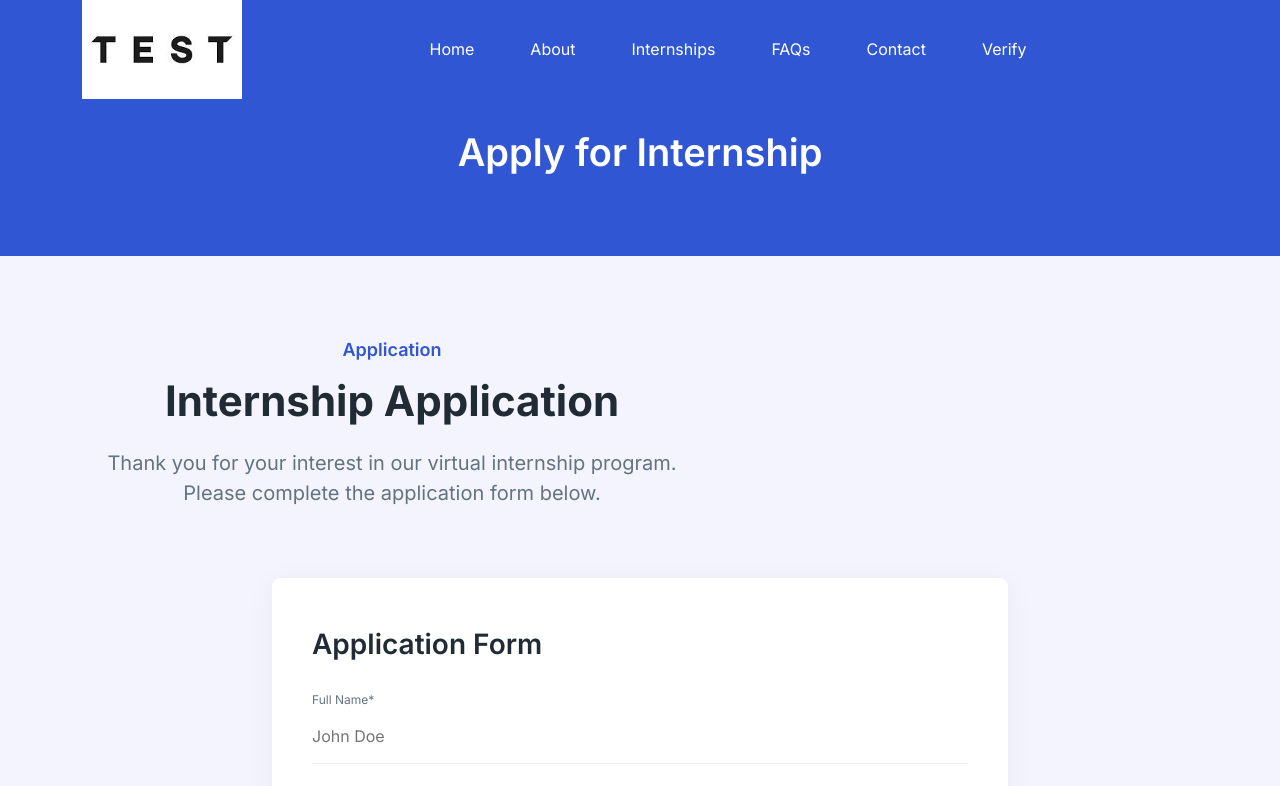
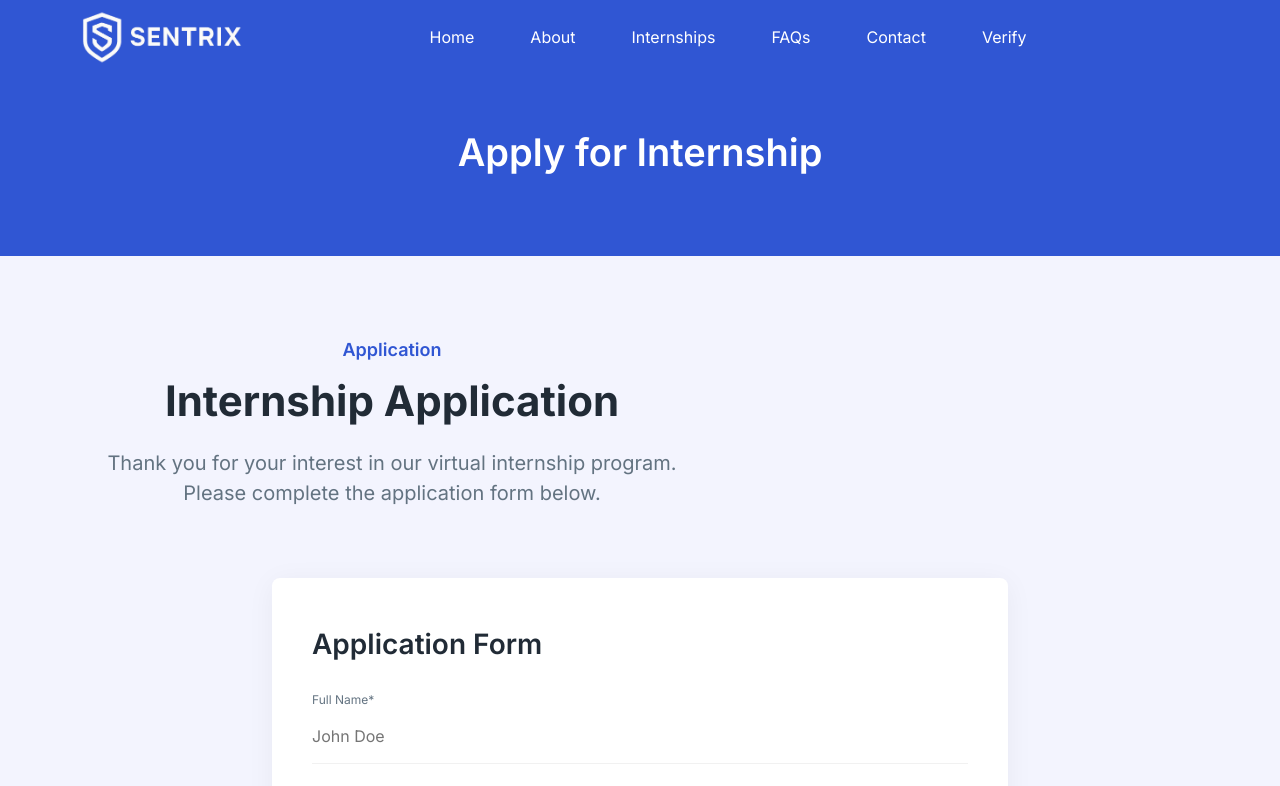
Before and after one commit to FINUSAM/Project-Virutal-Internship, a website: page apply.html in a window 1280 px wide. Shown: the top 786 px of the page. Drawn offline with nearby package versions, Linux system fonts and the light colour scheme.

Commit message:
logo corrected

```diff
--- a/apply.html
+++ b/apply.html
@@ -27,7 +27,7 @@
                 <div class="col-lg-12">
                     <nav class="navbar navbar-expand-lg">
                         <a class="navbar-brand" href="/">
-                     <img src="assets/images/logo/logo.jpg" alt="Logo">
+                     <img src="assets/images/logo/logo-white.png" alt="Logo">
                   </a>
                         <button class="navbar-toggler">
                      <span class="toggler-icon"> </span>
@@ -156,7 +156,7 @@
                     <div class="col-xl-3 col-lg-4 col-md-6">
                         <div class="ud-widget">
                             <a href="/" class="ud-footer-logo">
-                        <img src="assets/images/logo/logo.jpg" alt="logo">
+                        <img src="assets/images/logo/logo-white.png" alt="logo">
                      </a>
                             <p class="ud-widget-desc">
                                 A virtual internship platform built by a team of passionate educators and entrepreneurs who are committed to transforming the way people learn and grow.
--- a/assets/js/main.js
+++ b/assets/js/main.js
@@ -15,9 +15,9 @@
 
         // === logo change
         if (ud_header.classList.contains("sticky")) {
-            logo.src = "assets/images/logo/logo-2.svg";
+            logo.src = "assets/images/logo/logo-black.png";
         } else {
-            logo.src = "assets/images/logo/logo.jpg";
+            logo.src = "assets/images/logo/logo-white.png";
         }
 
         // show or hide the back-top-top button
```
Also changed, not shown: adminoly.html (+1 -1 lines), code-of-conduct.html (+1 -1 lines), index.html (+2 -2 lines), privacy-policy.html (+1 -1 lines), returns.html (+1 -1 lines), services.html (+1 -1 lines), terms-and-conditions.html (+1 -1 lines), verify.html (+1 -1 lines), assets/images/logo/logo-black.png (added), assets/images/logo/logo-white.png (added), assets/images/logo/logo.jpg (deleted).
